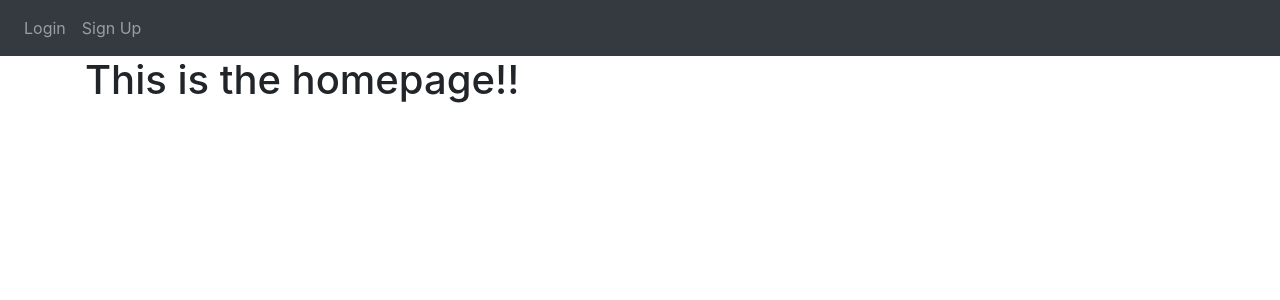
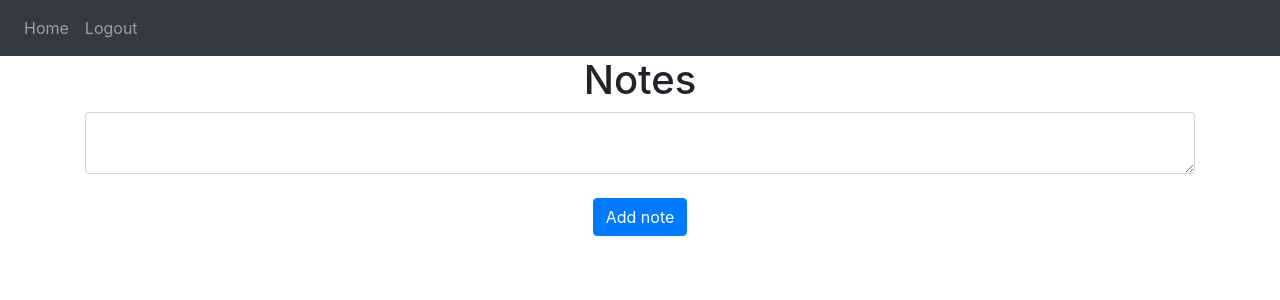
Before and after one commit to LaMalintzin/Web_Development_Project, a Flask app: template website/templates/home.html in a window 1280 px wide. Shown: the top 300 px of the page. Run offline with Flask 3, Linux system fonts and the light colour scheme; the template is opened without the code that fills it: values that come from a table or form of the project are taken from there, others are empty; some libraries are stand-ins or nearby versions.

Commit message:
Added a delete function, for deleting notes.

```diff
--- a/website/auth.py
+++ b/website/auth.py
@@ -58,7 +58,8 @@ def sign_up():
             flash('Password must be longer than 7 characters.', category='error')
         else:
             # Defining the user from models.py
-            new_user = User(email=email, first_name=first_name, password=generate_password_hash(password1, method='sha256'))
+            new_user = User(email=email, first_name=first_name, password=generate_password_hash(password1,
+                method='sha256'))
             # Add the newly created account to the database
             db.session.add(new_user)
             db.session.commit()
--- a/website/static/index.js
+++ b/website/static/index.js
@@ -0,0 +1,24 @@
+function deleteNote(noteId) {
+    fetch("/delete_note", {
+        method: "POST",
+        body: JSON.stringify({ noteId: noteId}),
+        headers: {
+            'Content-Type': 'application/json'
+
+        }
+    })
+        .then(response => {
+            if(!response.ok){
+                // Not a successful response (e.g. 404 or 500)
+                throw new Error('Network response was not ok');
+            }
+            return response.json(); // this will pass the response to the next then
+        })
+        .then(data => {
+              // Handle successful deletion or any other action you might want to perform
+              window.location.href = "/"
+        })
+        .catch(error =>{
+            console.error('There was a problem with the fetch operation:', error.message);
+        });
+}
--- a/website/templates/home.html
+++ b/website/templates/home.html
@@ -1,5 +1,23 @@
 {% extends "base.html" %} {% block title %}Main page{% endblock %}
+{% block content %}
 
-{% block content %}
-<h1>This is the homepage!!</h1>
+<h1 align="center">Notes</h1>
+<ul class="list-group list-group-flush" id="notes">
+    {% for note in user.notes %}
+    <li class="list-group-item">{{ note.data }}
+        <button type="button" class="close" onclick="deleteNote({{note.id}})">
+        <span aria-hidden="true">&times;</span>
+        </button>
+    </li>
+
+    {% endfor %}
+</ul>
+<form method="POST">
+<textarea name="note" id="note" class="form-control"></textarea>
+<br />
+<div align="center">
+    <button type="submit" class="btn btn-primary">Add note</button>
+</div>
+</form>
+
 {% endblock %}
```
Also changed, not shown: website/views.py (+28 -3 lines), instance/database.db.
